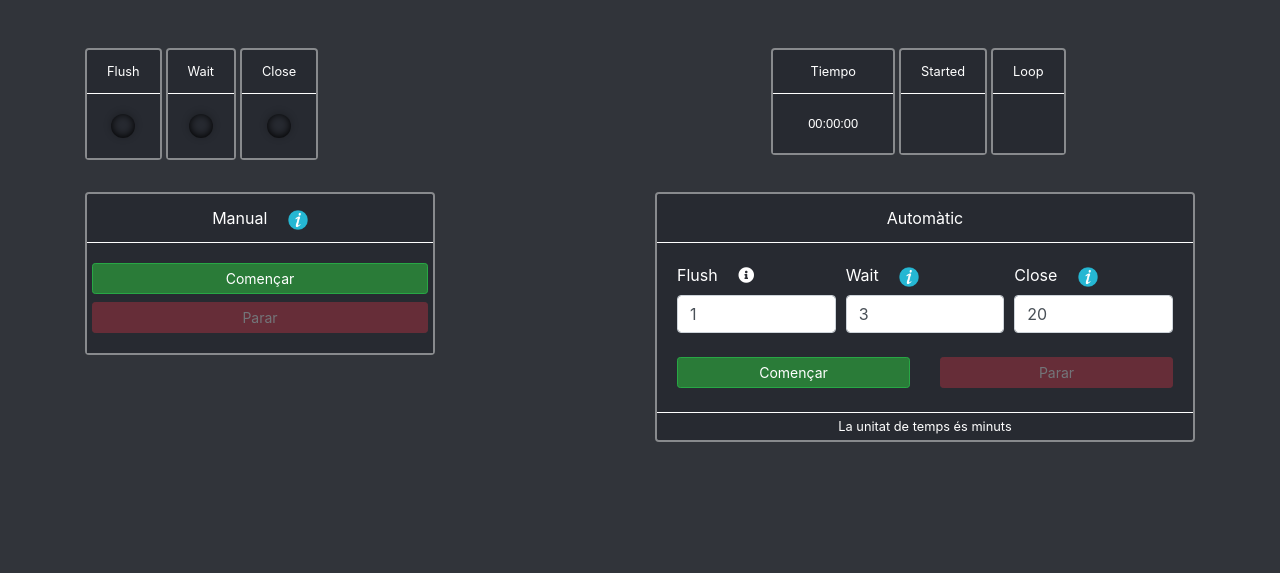
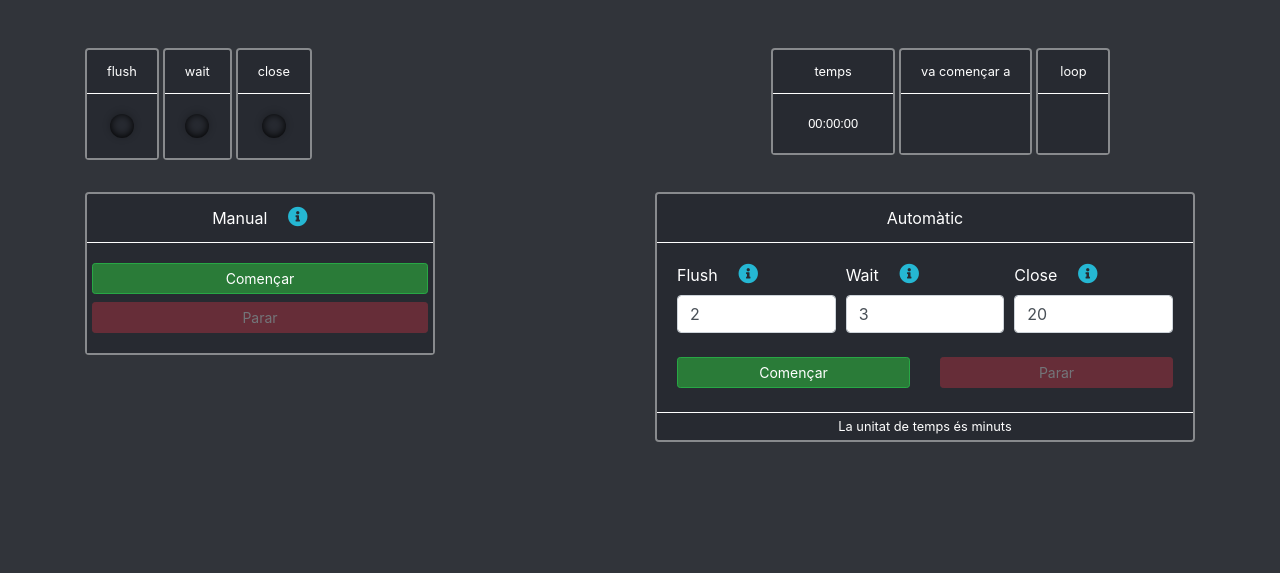
Before and after one commit to fullonic/resPi, a Flask app: page /respi in a window 1280 px wide. Shown: the part 74-647 px from the top of the page. Run offline with Flask 2, Linux system fonts and the light colour scheme; the visitor is signed in with stand-in values (Sample User, id 1); parts of the project's set-up code (start-up, migrations or seed data) failed here and were passed over; some libraries are stand-ins or nearby versions.

Commit message:
Improve code style, Ui style
Remove some commented code
Remove blinking leds when started a new cycle or refresh page
Translate english output to catalan

```diff
--- a/app.py
+++ b/app.py
@@ -6,10 +6,10 @@
 import logging
 from glob import glob
 from logging.handlers import RotatingFileHandler
-from functools import wraps
 from threading import Thread, Event
 from datetime import datetime
 from functools import partial  # noqa maybe can be used on save files
+from pathlib import Path
 
 try:
     import RPi.GPIO as GPIO
@@ -43,7 +43,9 @@
     check_password,
 )
 
-ROOT = os.path.dirname(os.path.abspath(__file__))  # app root dir
+# ROOT = os.path.dirname(os.path.abspath(__file__))  # app root dir
+ROOT = Path(__file__).parent  # app root dir
+print(f"{ROOT=}")
 # App basic configuration
 config = {
     "SECRET_KEY": "NONE",
@@ -62,7 +64,6 @@
 
 
 # DEFINE APP
-# app = Flask(__name__)
 if getattr(sys, "frozen", False):
     template_folder = os.path.join(sys._MEIPASS, "templates")
     static_folder = os.path.join(sys._MEIPASS, "static")
@@ -94,98 +95,6 @@
 UNIT = 1  # 1 for seconds, 60 for minutes
 
 
-#####################
-# Active SAFE FISH mode
-#####################
-def _safe_fish_flag(flag):
-    """It sets pump_was_running flag to True or False.
-
-    When experiment starts flag will be True. If user stop the experiment or turn off the
-    board using the "turn_off" or "restart" flag will be False.
-    In both cases, at the next system boot pump will be off by default.
-    However, if there is a power failure during an experiment, at the next startup (when power
-    returns), flag will be on True and will start a new cycle using the last experiment
-    configuration.
-    This is made to avoid fish death because lack of oxygen, related with grid power failure.
-    """
-    safe_cfg = config_from_file(ROOT)["pump_control_config"]
-    safe_cfg["pump_was_running"] = flag
-    save_config_to_file(safe_cfg)
-
-
-safe_cfg = config_from_file(ROOT)["pump_control_config"]
-if safe_cfg["safe_fish"] and safe_cfg.get("pump_was_running", False):
-    # Active last user experiment
-    # Write to log that failure happen
-    print("WAS RUNNING")
-    pass
-    t = Thread(target=start_program)
-    t.start()
-
-
-####################
-# PUMP SETUP AND CONFIGURATION
-####################
-def switch_on():
-    """Turn pump ON."""
-    if GPIO:
-        GPIO.output(PUMP_GPIO, GPIO.HIGH)  # on
-    cache.set("running", True)
-    run_mode = "automatic" if cache.get("run_auto") else "manual"  # only for logging
-    logger.warning(f"Pump is running | Mode: {run_mode}")
-
-
-def switch_off():
-    """Turn pump OFF."""
-    if GPIO:
-        GPIO.output(PUMP_GPIO, GPIO.LOW)  # off
-
-    cache.set_many((("cycle_ends_in", None), ("next_cycle_at", None), ("running", False)))
-    run_mode = "automatic" if cache.get("run_auto") else "manual"  # only for logging
-    logger.warning(f"Pump is off |  Mode: {run_mode}")
-
-
-# PUMP CYCLE
-def pump_cycle(cycle: int, period: int):
-    """Define how long pump is ON in order to full the fish tank.
-
-    cycle: pump flush time
-    period: wait time + close time
-    """
-    # Turn on the pump
-    started = datetime.now().strftime("%Y-%m-%d %H:%M:%S")
-    cache.set("total_loops", cache.get("total_loops") + 1)
-    switch_on()
-    # cycle_ends_in = to_js_time(cycle, "auto")
-    cache.set("cycle_ends_in", to_js_time(cycle, "auto"))
-    socketio.emit(
-        "automatic_program",
-        {
-            "data": "Server generated event",
-            "running": cache.get("running"),
-            "cycle_fase": cache.set("cycle_fase", "flush"),
-            "run_auto": cache.get("running"),
-            "cycle_ends_in": cache.get("cycle_ends_in"),
-            "total_loops": cache.get("total_loops"),
-            "auto_run_since": cache.get("auto_run_since"),
-        },
-        namespace="/resPi",
-    )
-    # Wait until tank is full
-    if not exit_thread.wait(timeout=cycle):  # MINUTES
-        if cache.get("run_auto"):  # If still in current automatic program
-            # Turn off the pump
-            switch_off()
-            # cache.set("cycle_ends_in", to_js_time(period, "auto"))
-            ended = datetime.now().strftime("%Y-%m-%d %H:%M:%S")
-            # Write information to logging file
-            logger.warning(
-                f"""Current program [{cache.get("total_loops")}]: Started {started} | Ended: {ended}"""
-            )
-        else:  # Ignore previous. Pump is already off
-            logger.warning(f"Automatic program: Started {started} was closed forced by user")
-
-
 ####################
 # BACKGROUND TASKS
 ####################
@@ -200,7 +109,7 @@
     _set_time(cache.get("user_time"))
 
     # Save starting time programming
-    cache.set("auto_run_since", (datetime.now().strftime("%Y-%m-%d %H:%M:%S")))
+    cache.set("auto_run_since", (datetime.now().strftime("%d-%m-%Y %H:%M:%S")))
     user_program = cache.get("user_program")
     wait = user_program.get("wait") * UNIT
     close = user_program.get("close") * UNIT
@@ -245,6 +154,105 @@
         return False
 
 
+#####################
+# Active SAFE FISH mode
+#####################
+def _safe_fish_flag(flag):
+    """It sets pump_was_running flag to True or False.
+
+    When experiment starts flag will be True. If user stop the experiment or turn off the
+    board using the "turn_off" or "restart" flag will be False.
+    In both cases, at the next system boot pump will be off by default.
+    However, if there is a power failure during an experiment, at the next startup (when power
+    returns), flag will be on True and will start a new cycle using the last experiment
+    configuration.
+    This is made to avoid fish death because lack of oxygen, related with grid power failure.
+    """
+    safe_cfg = config_from_file(ROOT)["pump_control_config"]
+    safe_cfg["pump_was_running"] = flag
+    save_config_to_file(safe_cfg)
+
+
+safe_cfg = config_from_file(ROOT)["pump_control_config"]
+if safe_cfg["safe_fish"] and safe_cfg.get("pump_was_running", False):
+    # Active last user experiment
+    # Write to log that failure happen
+    cache.set("run_auto", True)
+    cache.set(
+        "user_program",
+        dict(close=safe_cfg["close"], flush=safe_cfg["flush"], wait=safe_cfg["wait"]),
+    )
+    print("WAS RUNNING")
+    t = Thread(target=start_program)
+    t.start()
+
+
+####################
+# PUMP SETUP AND CONFIGURATION
+####################
+def switch_on():
+    """Turn pump ON."""
+    if GPIO:
+        GPIO.output(PUMP_GPIO, GPIO.HIGH)  # on
+    cache.set("running", True)
+    run_mode = "automatic" if cache.get("run_auto") else "manual"  # only for logging
+    logger.warning(f"Bomba ON | Mode: {run_mode}")
+
+
+def switch_off():
+    """Turn pump OFF."""
+    if GPIO:
+        GPIO.output(PUMP_GPIO, GPIO.LOW)  # off
+
+    cache.set_many((("cycle_ends_in", None), ("next_cycle_at", None), ("running", False)))
+    run_mode = "automatic" if cache.get("run_auto") else "manual"  # only for logging
+    logger.warning(f"Bomba OFF |  Mode: {run_mode}")
+
+
+# PUMP CYCLE
+def pump_cycle(cycle: int, period: int):
+    """Define how long pump is ON in order to full the fish tank.
+
+    cycle: pump flush time
+    period: wait time + close time
+    """
+    # Turn on the pump
+    started = datetime.now().strftime("%Y-%m-%d %H:%M:%S")
+    cache.set("total_loops", cache.get("total_loops") + 1)
+    switch_on()
+    # cycle_ends_in = to_js_time(cycle, "auto")
+    cache.set("cycle_ends_in", to_js_time(cycle, "auto"))
+    socketio.emit(
+        "automatic_program",
+        {
+            "data": "Server generated event",
+            "running": cache.get("running"),
+            "cycle_fase": cache.set("cycle_fase", "flush"),
+            "run_auto": cache.get("running"),
+            "cycle_ends_in": cache.get("cycle_ends_in"),
+            "total_loops": cache.get("total_loops"),
+            "auto_run_since": cache.get("auto_run_since"),
+        },
+        namespace="/resPi",
+    )
+    # Wait until tank is full
+    if not exit_thread.wait(timeout=cycle):  # MINUTES
+        if cache.get("run_auto"):  # If still in current automatic program
+            # Turn off the pump
+            switch_off()
+            # cache.set("cycle_ends_in", to_js_time(period, "auto"))
+            ended = datetime.now().strftime("%Y-%m-%d %H:%M:%S")
+            # Write information to logging file
+            logger.warning(
+                f"""Programa actual [{cache.get("total_loops")}]:
+                Iniciat: {started} | Acabat: {ended}"""
+            )
+        else:  # Ignore previous. Pump is already off
+            logger.warning(
+                f"Programa automàtic: Iniciat {started} va ser tancat obligat per l'usuari"
+            )
+
+
 ####################
 # APP ROUTES
 ####################
@@ -259,7 +267,7 @@
         )
         return redirect(url_for("respi"))
     else:
-        flash(f"Hey {greeting()}, benvingut {session['username']}", "info")
+        flash(f"{greeting()}, benvingut {session['username']}", "info")
         return redirect(url_for("login"))
 
 
@@ -312,7 +320,7 @@
         ###########################
         # MANUAL MODE
         ###########################
-        if request.form.get("manual", False):
+        if request.form.get("manual", False):  # MUST BE CHECK IF CAN BE elif and not if
             if request.form["manual"] == "start_manual":
                 cache.set_many(
                     (("started_at", to_js_time(run_type="manual")), ("run_manual", True),)
@@ -334,20 +342,6 @@
         close = cache.get("user_program")["close"]
 
     return render_template("app.html", flush=flush, wait=wait, close=close)
-
-
-####################
-# EXTRA ROUTES
-####################
-@app.route("/settings", methods=["POST", "GET"])
-def settings():
-    config = config_from_file(ROOT)
-    if request.method == "POST":
-        config = save_config_to_file(request.form.to_dict())
-        flash("Configuration updated", "info")
-        return redirect("settings")
-    return render_template("settings.html", config=config)
-
 
 ####################
 # LOGS ROUTES
@@ -388,6 +382,16 @@
 ####################
 # AUTHENTICATION AND SYSTEM STUFF
 ####################
+@app.route("/settings", methods=["POST", "GET"])
+def settings():
+    config = config_from_file(ROOT)
+    if request.method == "POST":
+        config = save_config_to_file(request.form.to_dict())
+        flash("S'ha actualitzat la configuració", "info")
+        return redirect("settings")
+    return render_template("settings.html", config=config)
+
+
 @app.route("/login", methods=["GET", "POST"])
 def login():
     """User login page."""
@@ -396,7 +400,7 @@
         session["username"] = request.form.get("username", None)
         if check_password(password):
             logger.warning(f"{request.form.get('username')} connectado")
-            flash(f"Hey {greeting()}! Benvingut {session['username']}", "info")
+            flash(f"{greeting()}! Benvingut {session['username']}", "info")
             return redirect(url_for("respi"))
         flash("Contrasenya incorrecta", "danger")
     return render_template("login.html")
@@ -404,29 +408,29 @@
 
 @app.route("/logout")
 def logout():
-    """Log out user."""
+    """Log out user from browser session."""
     session["auth"] = False
-    logger.warning(f"{session['username']} left.")
+    logger.warning(f"{session['username']} va sortir.")
     flash(f"Adeu!! {session['username']}", "info")
     return redirect(url_for("landing"))
 
 
 @app.route("/turn_off")
 def turn_off():
-    """Turn off PI."""
+    """Turn off controller board."""
     _safe_fish_flag(False)
     subprocess.Popen(["sudo", "shutdown", "now"], shell=True)
-    flash(f"Apagar el sistema... Això pot trigar un parell, espereu si us plau", "info")
+    flash(f"Apagar el sistema... Espereu si us plau", "info")
     return redirect(url_for("landing"))
 
 
 @app.route("/restart")
 def restart():
-    """Restart PI."""
+    """Restart controller board."""
     _safe_fish_flag(False)
     subprocess.Popen(["sudo", "reboot"], shell=True)
     flash(
-        f"""Reinicieu el sistema. Això pot trigar un parell de segons, espereu si us plau.
+        f"""Reinicieu el sistema, espereu si us plau.
         Continuar prement F5 fins que torni a actualitzar la pàgina.
         """,
         "info",
@@ -455,7 +459,6 @@
 @app.route("/user_time/<local_time>", methods=["GET", "POST"])
 def update_time(local_time):
     """Get user local time to update server time."""
-    print(f"{local_time=}")
     return cache.set("user_time", local_time)
 
 
--- a/config.json
+++ b/config.json
@@ -1 +1 @@
-{"pump_control_config": {"flush": 1, "wait": 3, "close": 20, "safe_fish": true, "pump_was_running": 1}}
+{"pump_control_config": {"flush": 2, "wait": 3, "close": 20, "safe_fish": true, "pump_was_running": 0}}
--- a/static/css/style.css
+++ b/static/css/style.css
@@ -1,3 +1,8 @@
+body {
+  background-color: #31343A !important;
+  color: #FFF !important;
+}
+
 .eel-icon {
   height: 48px;
   width: auto;
@@ -9,17 +14,17 @@
   /* margin-right: 20px !important; */
 }
 
+.fa-info-circle {
+  color: #25B7D3 !important;
+  font-size: 20px;
+}
+
 .info-icon {
   height: 20px;
 }
 
 #timer {
   font-family: 'Source Sans Pro', sans-serif;
-}
-
-body {
-  background-color: #31343A !important;
-  color: #FFF !important;
 }
 
 .bg-dark, .card, .card-header, .card-body, .card-footer {
@@ -53,6 +58,11 @@
   pointer-events: none !important;
   cursor: not-allowed !important;
   opacity: 0.35;
+}
+
+/* POWER BTN */
+.power-btn:hover {
+  color: rgba(255, 0, 0, 0.4);
 }
 
 /* LED STYLE!important
--- a/templates/_controllers.html
+++ b/templates/_controllers.html
@@ -3,26 +3,26 @@
     <div class="row mr-auto">
       <div class="card mr-1">
         <div class="card-header text-center small">
-          Flush
+          flush
         </div>
         <div class="card-body">
-          <div id="led-flush" class="led-green-blink" title="Bomba en funcionament"></div>
+          <div id="led-flush" class="led-off" title="Bomba en funcionament"></div>
         </div>
       </div>
       <div class="card mr-1">
         <div class="card-header text-center small">
-          Wait
+          wait
         </div>
         <div class="card-body">
-          <div id="led-wait" class="led-yellow" title="Bomba en wait"></div>
+          <div id="led-wait" class="led-off" title="Bomba en wait"></div>
         </div>
       </div>
       <div class="card mr-1">
         <div class="card-header text-center small">
-          Close
+          close
         </div>
         <div class="card-body">
-          <div id="led-close" class="led-red" title="Bomba en close"></div>
+          <div id="led-close" class="led-off" title="Bomba en close"></div>
         </div>
       </div>
     </div>
@@ -31,7 +31,7 @@
     <div class="row chronos">
       <div class="card mr-1 p-0">
         <div class="card-header text-center small">
-          Tiempo
+          temps
         </div>
         <div class="card-body">
           <div class="col-md small" id="timer">00:00:00</div>
@@ -39,7 +39,7 @@
       </div>
       <div class="card mr-1">
         <div class="card-header text-center small">
-          Started
+          va començar a
         </div>
         <div class="card-body">
           <div class="col-md small" id="auto_run_since"></div>
@@ -47,7 +47,7 @@
       </div>
       <div class="card">
         <div class="card-header text-center small">
-          Loop
+          loop
         </div>
         <div class="card-body">
           <div class="col-md small" id="total_loops"></div>
--- a/templates/_read_log.html
+++ b/templates/_read_log.html
@@ -7,7 +7,7 @@
       <tr>
         <th scope="col">#</th>
         <th scope="col">Temps</th>
-        <th scope="col">MSG</th>
+        <th scope="col">Missatge</th>
       </tr>
     </thead>
     <tbody>
--- a/templates/app.html
+++ b/templates/app.html
@@ -12,7 +12,7 @@
       <div class="col-md-4 mb-2">
         <div class="card">
           <div class="card-header text-center">
-            Manual <a class="ml-3" type="button" data-toggle="popover" data-content="Mode manual. Tens el control !! La bomba s’encén i s’apaga quan premeu el botó" data-placement="top"><img class="info-icon" src="{{ url_for('static', filename='img/info.png') }}"></a>
+            Manual <a class="ml-3" type="button" data-toggle="popover" data-content="Mode manual. Tens el control !! La bomba s’encén i s’apaga quan premeu el botó" data-placement="top"><i class="fas fa-info-circle"></i></a>
           </div>
           <div class="card-body">
             <form class="" action="" method="POST">
@@ -47,13 +47,16 @@
                 </div>
                 <div class="col-4">
                   <label for="wait">Wait
-                    <a class="ml-3" type="button" data-toggle="popover" data-content="Quant de temps ha de funcionar la bomba per cicle. El valor és de minuts" data-placement="top"><img class="info-icon" src="{{ url_for('static', filename='img/info.png') }}"></a>
+                    <a class="ml-3" type="button" data-toggle="popover" data-content="Quant de temps ha de funcionar la bomba per cicle. El valor és de minuts" data-placement="top">
+                      <!-- <img class="info-icon" src="{{ url_for('static', filename='img/info.png') }}"> -->
+                      <i class="fas fa-info-circle"></i>
+                    </a>
                   </label>
                   <input type="number" min="0" class="form-control" name="wait" id="wait" aria-describedby="waitHelp" placeholder="Minuts" value="{{ wait }}" required>
                 </div>
                 <div class="col-4">
                   <label for="close">Close
-                    <a class="ml-3" type="button" data-toggle="popover" data-content="Quant de temps ha de funcionar la bomba per cicle. El valor és de minuts" data-placement="top"><img class="info-icon" src="{{ url_for('static', filename='img/info.png') }}"></a>
+                    <a class="ml-3" type="button" data-toggle="popover" data-content="Quant de temps ha de funcionar la bomba per cicle. El valor és de minuts" data-placement="top"><i class="fas fa-info-circle"></i></a>
                   </label>
                   <input type="number" min="0" class="form-control" name="close" id="close" aria-describedby="closeHelp" placeholder="Minuts" value="{{ close }}" required>
                 </div>
--- a/templates/base.html
+++ b/templates/base.html
@@ -54,12 +54,6 @@
 
     function ledGreen() {
       ledsOFF();
-      $("#available").removeClass("d-none")
-    };
-
-
-    function ledBlue() {
-      ledsOFF();
       $("#led-flush").removeClass("led-off")
       // $("#led-flush").addClass("led-blue")
       $("#led-flush").addClass("led-green-blink")
@@ -88,7 +82,7 @@
 
     function runningManual() {
       blockStart();
-      ledBlue();
+      ledGreen();
       $("#stop_auto").addClass("deactivated")
       $("#stop_manual").removeClass("deactivated")
     }
@@ -105,7 +99,7 @@
     $(document).ready(function() {
       $.get("/status", function(system_info, status) {
         if (system_info.running && system_info.run_auto) { // Means that is running and in auto mode
-          ledBlue();
+          ledGreen();
           runningAuto();
           countDown(system_info.cycle_ends_in);
           blockStart();
@@ -120,12 +114,11 @@
           runningAuto();
           blockStart();
         } else if (system_info.running && system_info.run_manual) { // Means is running on manual mode
-          ledBlue();
+          ledGreen();
           blockStart();
           stopWatch(system_info.started_at);
           runningManual();
         } else { // Means that is not running
-          ledGreen();
           $("#stop_auto, #stop_manual").addClass("deactivated")
         }
         $("#led").removeClass("d-none")
@@ -144,7 +137,7 @@
       socket.on('automatic_program', function(system_info, cb) {
         console.log("ENDS " + system_info.cycle_ends_in);
         if (system_info.running && system_info.run_auto) {
-          ledBlue();
+          ledGreen();
           countDown(system_info.cycle_ends_in);
           $("#auto_run_since").text(system_info.auto_run_since);
           $("#total_loops").text(system_info.total_loops);
@@ -157,7 +150,7 @@
             countDown(system_info.cycle_ends_in)
           }
         } else {
-          ledGreen();
+          // ledGreen();
         }
         if (cb)
           cb();
--- a/templates/navbar.html
+++ b/templates/navbar.html
@@ -1,8 +1,8 @@
 <nav class="navbar navbar-collapse navbar-dark bg-dark">
   <!-- <a class="navbar-brand" href="{{ url_for('respi') }}"> <i class="fas fa-fish fa-2x"></i> resPi</a> -->
   <a class="navbar-brand" href="{{ url_for('respi') }}"><img class="eel-icon" src="{{ url_for('static', filename='img/eel.png') }}"> resPi</a>
-  <a type="button" class="ml-auto mr-5 " data-toggle="modal" data-target="#powerModal">
-    <i class="fas fa-power-off fa-2x"></i>
+  <a type="button" class="ml-auto mr-5 btn-box" data-toggle="modal" data-target="#powerModal">
+    <i class="fas fa-power-off fa-2x power-btn"></i>
   </a>
   <button class="navbar-toggler" type="button" data-toggle="collapse" data-target="#navbarNav" aria-controls="navbarNav" aria-expanded="false" aria-label="Toggle navigation">
     <span class="navbar-toggler-icon"></span>
@@ -39,12 +39,12 @@
         <div class="row text-center">
           <div class="col text-center text-dark">
             <a type="button" id="restart" href="{{ url_for('restart') }}">
-              <i class="fas fa-sync fa-2x text-dark"></i><br>
-              <small class="small text-dark">Reiniciar</small></a>
+              <i class="fas fa-sync fa-2x text-dark power-btn"></i><br>
+              <small class="small text-dark ">Reiniciar</small></a>
           </div>
           <div class="col-md-6 text-dark">
             <a type="button" id="turn_off" href="{{ url_for('turn_off') }}">
-              <i class="fas fa-power-off fa-2x text-dark"></i><br>
+              <i class="fas fa-power-off fa-2x text-dark power-btn"></i><br>
               <small class="small text-dark">Tancar</small></a>
           </div>
         </div>
```
